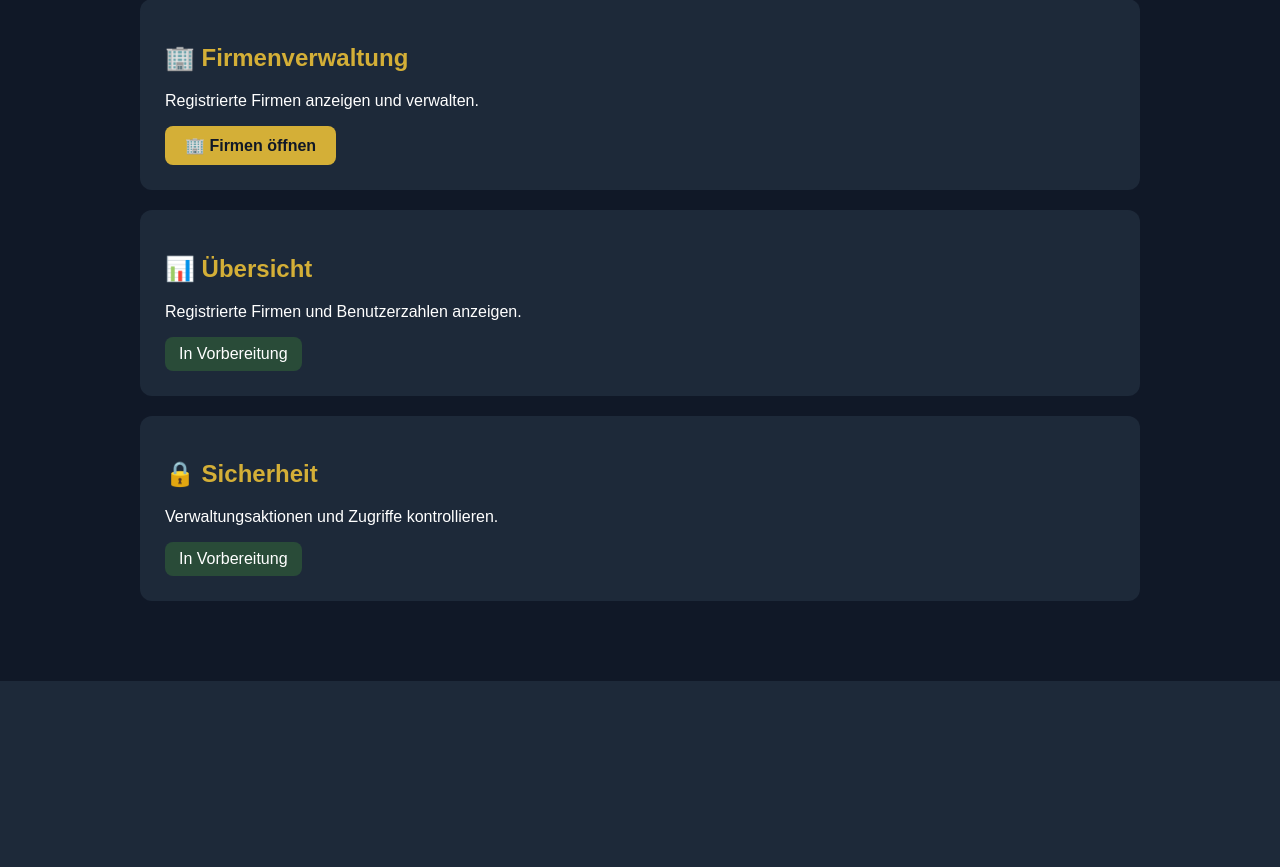
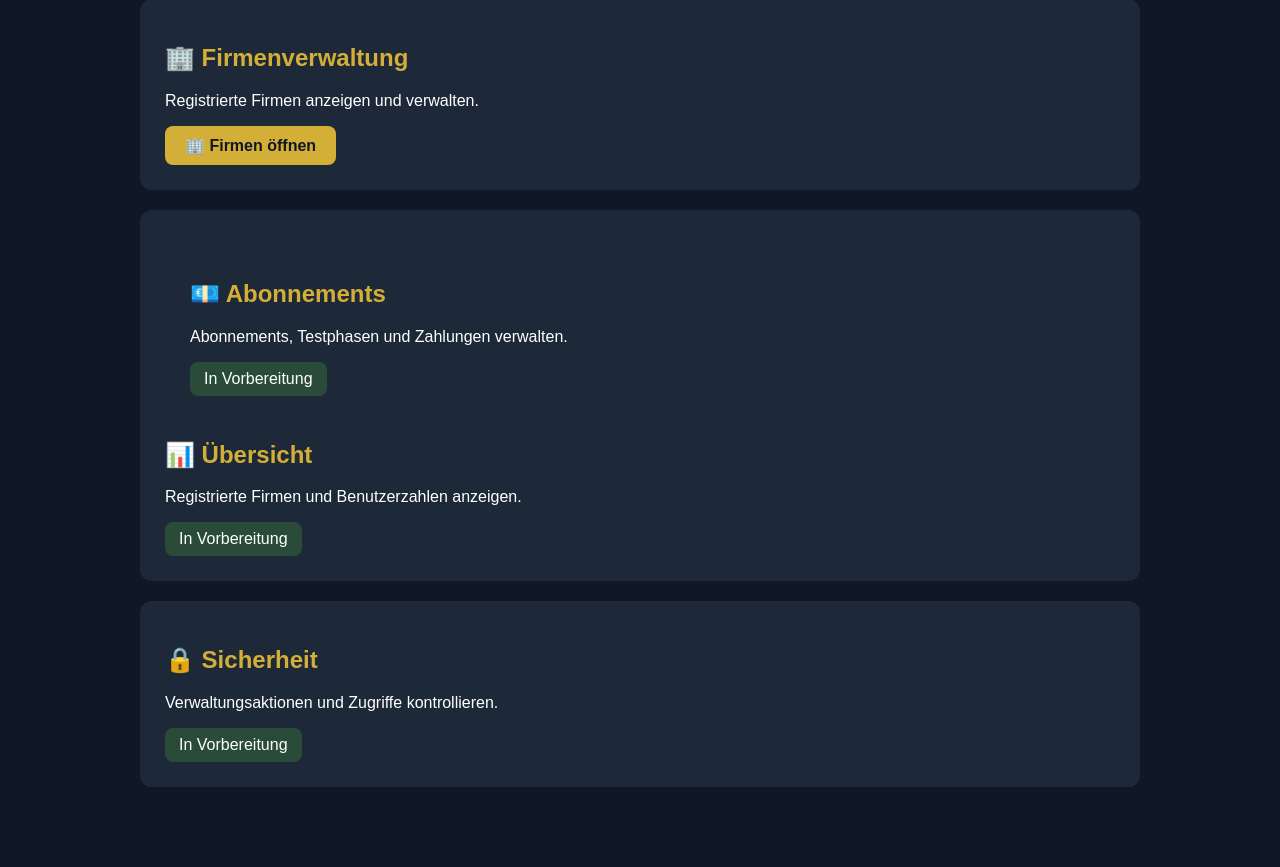
Before and after one commit to sumejjakurgas2015-ai/bautagesbericht-app, a Flask app: template templates/pejo_control.html in a window 1280 px wide. Shown: the part 275-1142 px from the top of the page. Before the commit the page ends 956 px from the top, so only its background shows below. Run offline with Flask 3, Linux system fonts and the light colour scheme; the template is opened without the code that fills it, so the values that code supplies are empty; some libraries are stand-ins or nearby versions.

Commit message:
Restore Abonnements card in PEJO Control Center

```diff
--- a/templates/pejo_control.html
+++ b/templates/pejo_control.html
@@ -97,6 +97,12 @@
 </div>
 
     <div class="card">
+
+        <div class="card">
+    <h2>💶 Abonnements</h2>
+    <p>Abonnements, Testphasen und Zahlungen verwalten.</p>
+    <span class="badge">In Vorbereitung</span>
+</div>
         <h2>📊 Übersicht</h2>
         <p>Registrierte Firmen und Benutzerzahlen anzeigen.</p>
         <span class="badge">In Vorbereitung</span>
```
